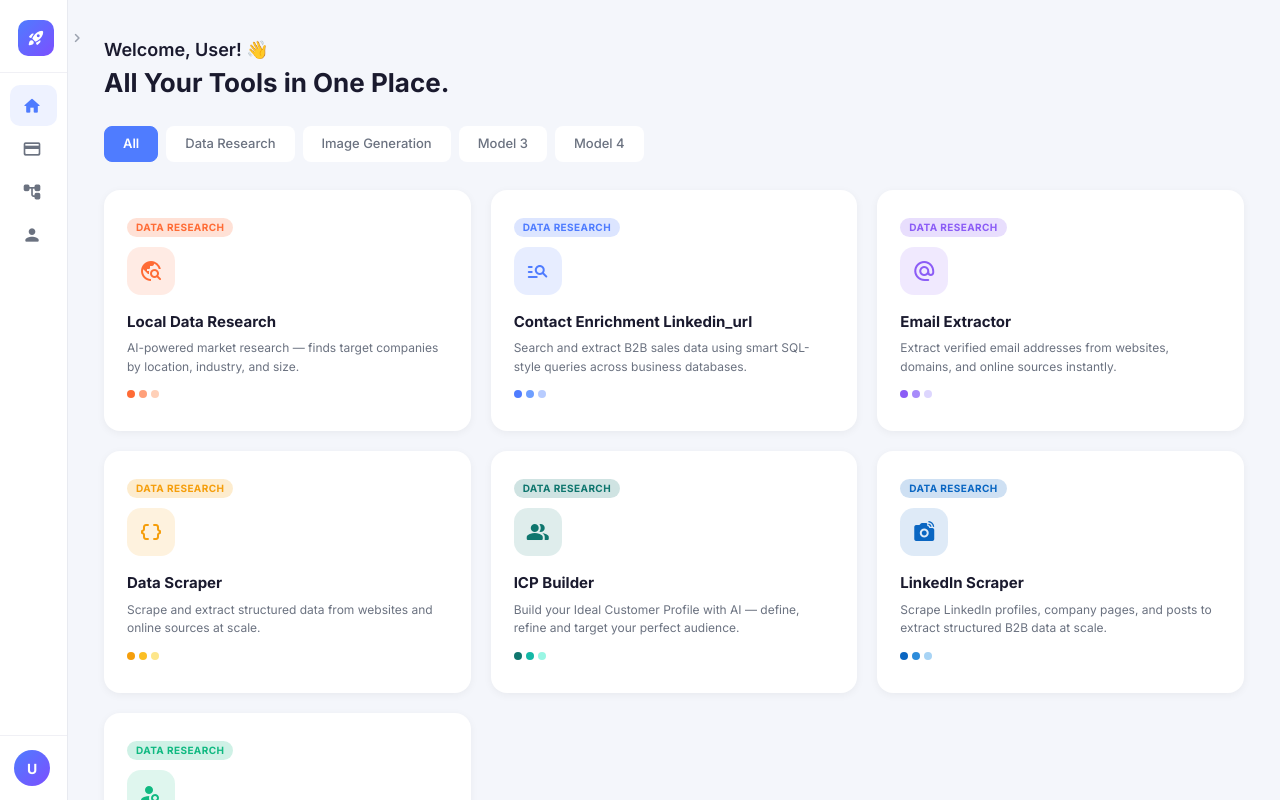
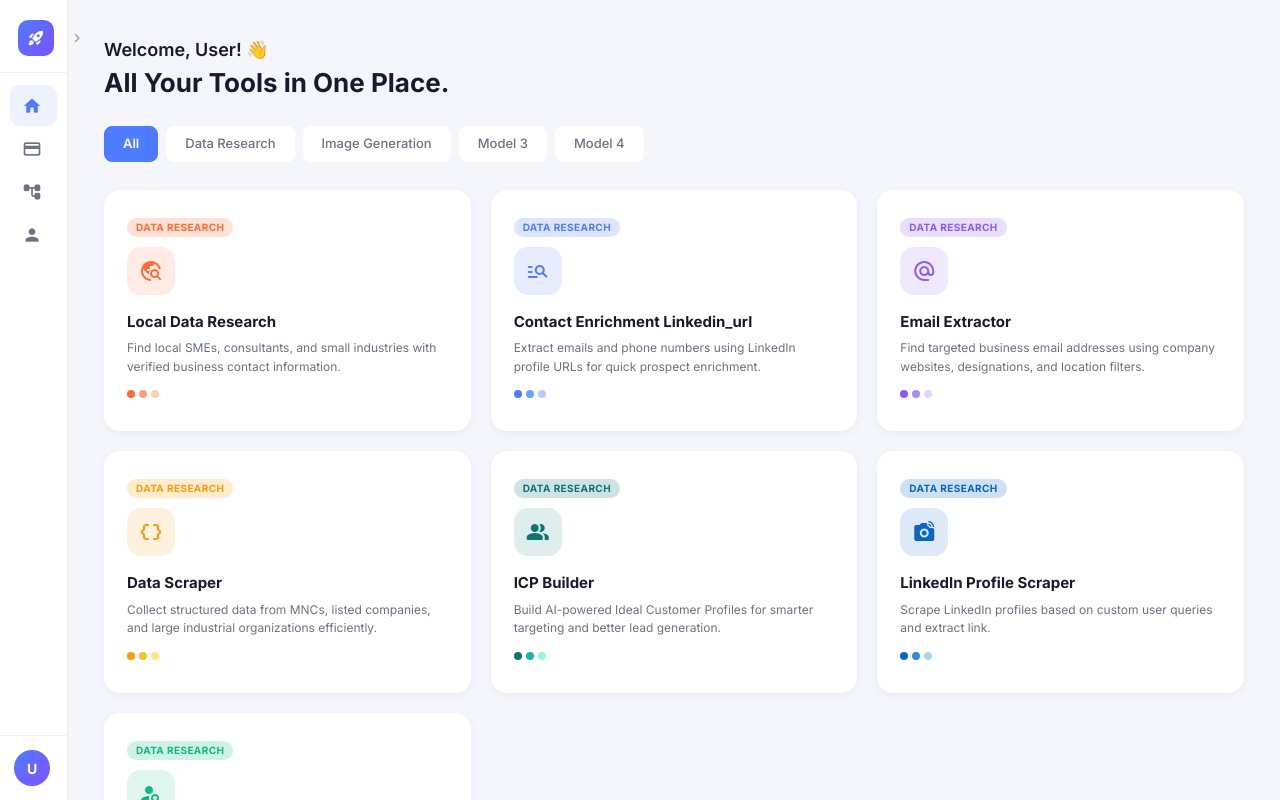
Before and after one commit to rvcjourney/multi-agent, a React (Vite) app: page / in a window 1280 px wide. Shown: the top 800 px of the page. Built offline with nearby package versions, Linux system fonts and the light colour scheme; no server answers.

Commit message:
description

```diff
--- a/src/toolsConfig.js
+++ b/src/toolsConfig.js
@@ -2,7 +2,7 @@ export const TOOLS = [
   {
     id: 'apify',
     title: 'Local Data Research',
-    description: 'AI-powered market research — finds target companies by location, industry, and size.',
+    description: 'Find local SMEs, consultants, and small industries with verified business contact information.',
     icon: 'travel_explore',
     iconBg: '#ff6b35',
     iconColor: '#ff6b35',
@@ -14,7 +14,7 @@ export const TOOLS = [
   {
     id: 'salessql',
     title: 'Contact Enrichment Linkedin_url',
-    description: 'Search and extract B2B sales data using smart SQL-style queries across business databases.',
+    description: 'Extract emails and phone numbers using LinkedIn profile URLs for quick prospect enrichment.',
     icon: 'manage_search',
     iconBg: '#4f7cff',
     iconColor: '#4f7cff',
@@ -26,7 +26,7 @@ export const TOOLS = [
   {
     id: 'email-extractor',
     title: 'Email Extractor',
-    description: 'Extract verified email addresses from websites, domains, and online sources instantly.',
+    description: 'Find targeted business email addresses using company websites, designations, and location filters.',
     icon: 'alternate_email',
     iconBg: '#8b5cf6',
     iconColor: '#8b5cf6',
@@ -38,7 +38,7 @@ export const TOOLS = [
   {
     id: 'data-scraper',
     title: 'Data Scraper',
-    description: 'Scrape and extract structured data from websites and online sources at scale.',
+    description: 'Collect structured data from MNCs, listed companies, and large industrial organizations efficiently.',
     icon: 'data_object',
     iconBg: '#f59e0b',
     iconColor: '#f59e0b',
@@ -50,7 +50,7 @@ export const TOOLS = [
   {
     id: 'icp-builder',
     title: 'ICP Builder',
-    description: 'Build your Ideal Customer Profile with AI — define, refine and target your perfect audience.',
+    description: 'Build AI-powered Ideal Customer Profiles for smarter targeting and better lead generation.',
     icon: 'people_alt',
     iconBg: '#0f766e',
     iconColor: '#0f766e',
@@ -61,8 +61,8 @@ export const TOOLS = [
   },
   {
     id: 'linkedin-scraper',
-    title: 'LinkedIn Scraper',
-    description: 'Scrape LinkedIn profiles, company pages, and posts to extract structured B2B data at scale.',
+    title: 'LinkedIn Profile Scraper',
+    description: 'Scrape LinkedIn profiles based on custom user queries and extract link.',
     icon: 'linked_camera',
     iconBg: '#0a66c2',
     iconColor: '#0a66c2',
@@ -74,7 +74,7 @@ export const TOOLS = [
   {
     id: 'prospeo',
     title: 'Contact Enrichment',
-    description: 'Find verified prospect contact data including emails, job titles, and LinkedIn profiles.',
+    description: 'Access premium verified contact details of decision-makers for high-quality B2B outreach.',
     icon: 'person_search',
     iconBg: '#10b981',
     iconColor: '#10b981',
```
